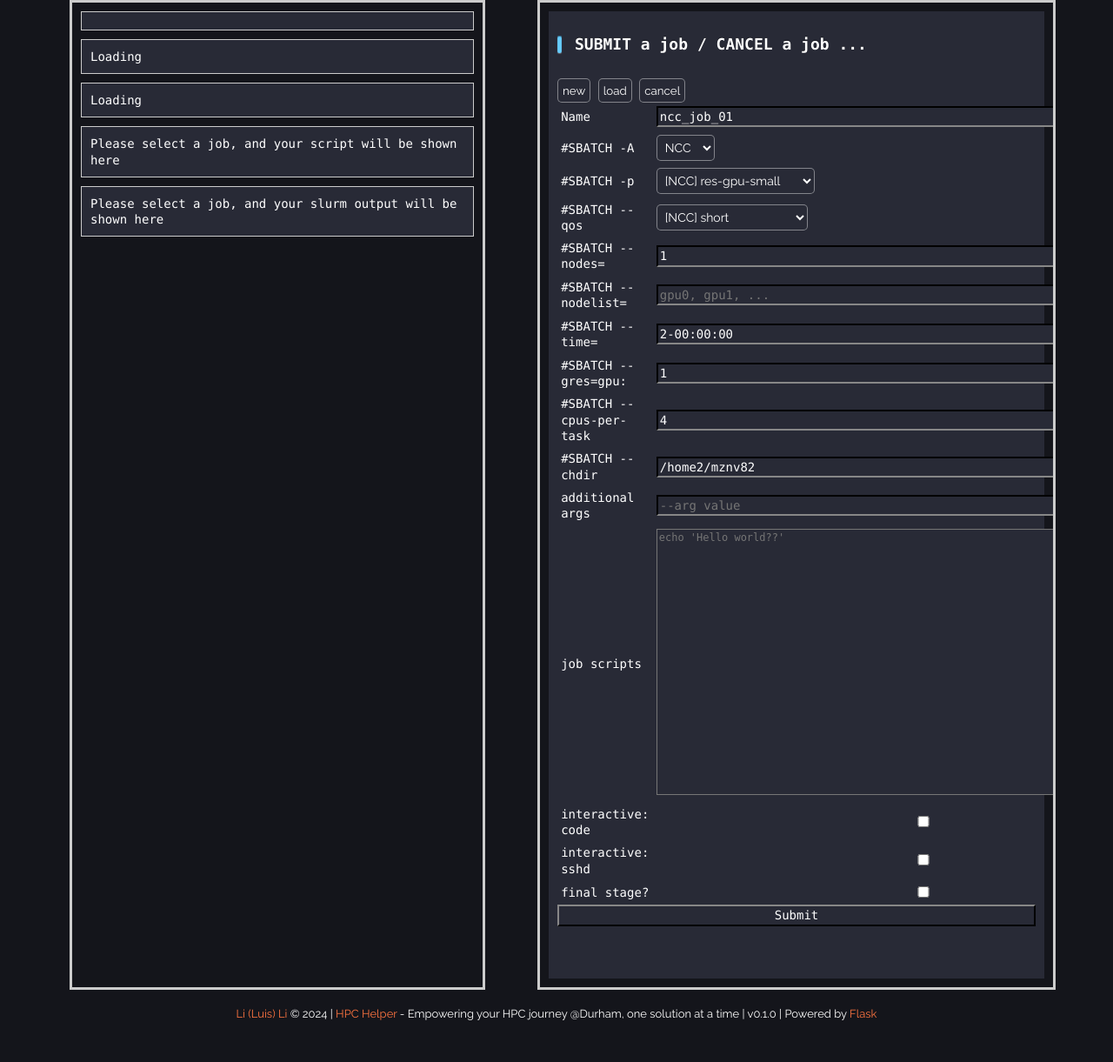
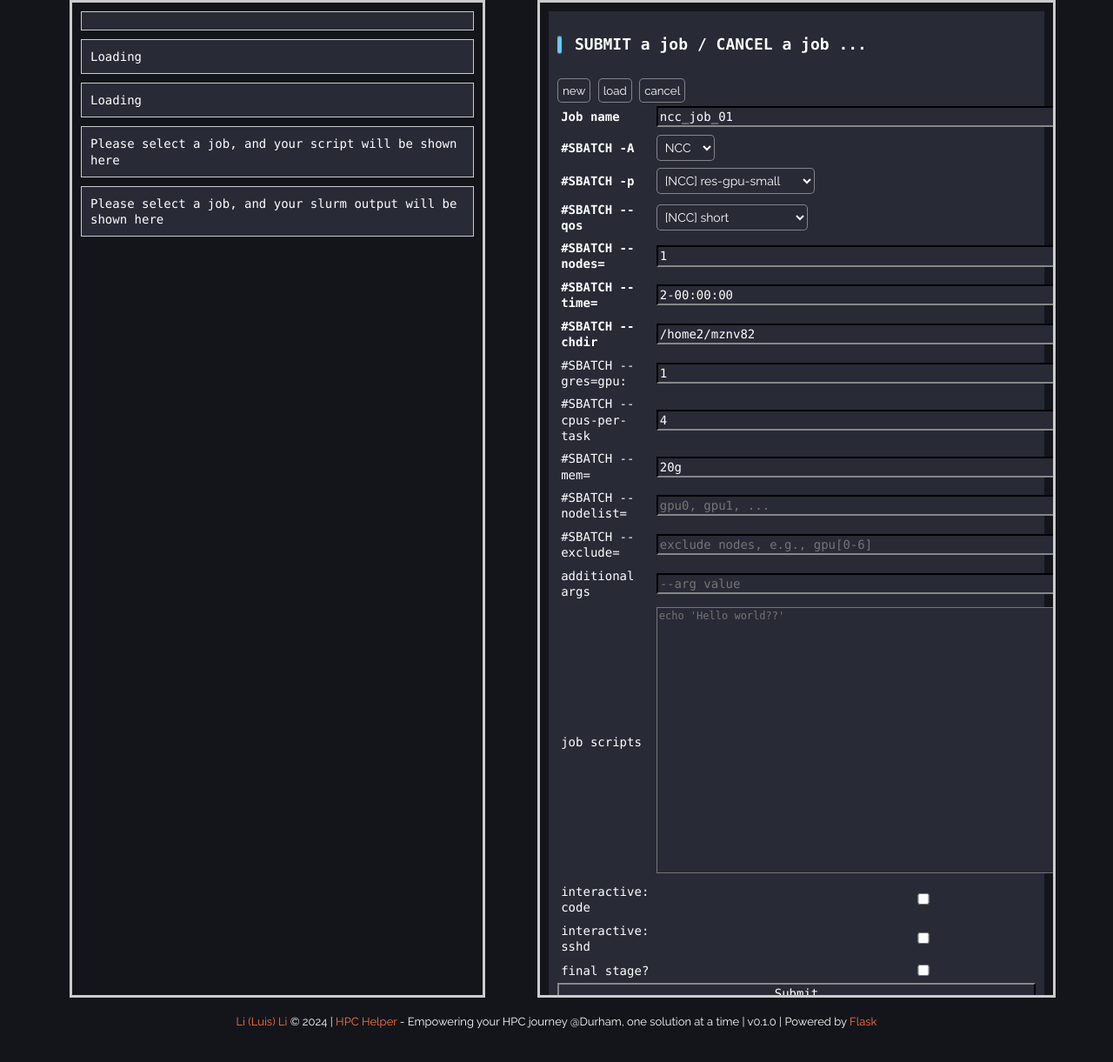
Before and after one commit to l1997i/slurm_hpc_helper, a Flask app: page /slurm/ in a window 1280 px wide, after a click on "new". Shown: the part 50-1271 px from the top of the page at 87% size. Run offline with Flask 3, Linux system fonts and the light colour scheme; a user stored in the database is signed in; some libraries are stand-ins or nearby versions.

Commit message:
feat: submit a job gui

```diff
--- a/src/slurm.py
+++ b/src/slurm.py
@@ -43,7 +43,7 @@
 def loadJsonJob():
     htmldata = json.load(open('config.json'))
     htmldata["is_load"] = True
-    json_path = request.form['load_json_path']
+    json_path = os.path.expanduser(request.form['load_json_path'])
     if os.path.exists(json_path) and json_path.endswith('.json'):
         last_submit_form = json.load(open(json_path))
         session['last_submit_form'] = last_submit_form
--- a/src/templates/slurm/slurm.html
+++ b/src/templates/slurm/slurm.html
@@ -215,20 +215,20 @@
                 <form action="/slurm/submit_job" method="post" id="job_form">
                     <table class="form_table">
                         <tr>
-                            <td><label for="name">Name</label></td>
+                            <td><label for="name"><strong>Job name</strong></label></td>
                             <td><input type="text" name="name" placeholder="name" value="{{ htmldata.defaults.name }}" required></td>
                         </tr>
                         <tr>
-                            <td><label for="#SBATCH -A">#SBATCH -A</label></td>
-                            <td><select name="#SBATCH -A " placeholder="account" value="{{ htmldata.defaults.account }}"  type="text" style="font-size:14px;">
+                            <td><label for="#SBATCH -A"><strong>#SBATCH -A</strong></label></td>
+                            <td><select name="#SBATCH -A " placeholder="account" value="{{ htmldata.defaults.account }}"  type="text" style="font-size:14px;" required>
                                 <option value="ncc_users">NCC</option>
                                 <option value="bddur07">Bede</option>
                                 </select>
                                 </td>
                         </tr>
                         <tr>
-                            <td><label for="#SBATCH -p">#SBATCH -p</label></td>
-                            <td><select name="#SBATCH -p " id="partition_input" type="text" onchange="OnPartitionChanged(this)" onload="OnPartitionChanged(this)" name="#SBATCH -p " style="font-size:14px;">
+                            <td><label for="#SBATCH -p"><strong>#SBATCH -p</strong></label></td>
+                            <td><select name="#SBATCH -p " id="partition_input" type="text" onchange="OnPartitionChanged(this)" onload="OnPartitionChanged(this)" name="#SBATCH -p " style="font-size:14px;" required>
                                 <option value="res-gpu-small">[NCC] res-gpu-small</option>
                                 <option value="res-gpu-large">[NCC] res-gpu-large</option>
                                 <option value="gpu-bigmem">[NCC] gpu-bigmem</option>
@@ -243,8 +243,8 @@
                               </select>
                         </tr>
                         <tr>
-                            <td><label for="#SBATCH --qos">#SBATCH --qos</label></td>
-                            <td><select name="#SBATCH --qos " id="qos_input" type="text" name="#SBATCH --qos " onchange="OnQoSChanged(this)" onload="OnQoSChanged(this)" style="font-size:14px;">
+                            <td><label for="#SBATCH --qos"><strong>#SBATCH --qos</strong></label></td>
+                            <td><select name="#SBATCH --qos " id="qos_input" type="text" name="#SBATCH --qos " onchange="OnQoSChanged(this)" onload="OnQoSChanged(this)" style="font-size:14px;" required>
                                 <option value="short">[NCC] short</option>
                                 <option value="long-high-prio">[NCC] long-high-prio</option>
                                 <option value="long-low-prio">[NCC] long-low-prio</option>
@@ -256,9 +256,29 @@
                               </select>
                         </tr>
                         <tr>
-                            <td><label for="#SBATCH --nodes=">#SBATCH --nodes=</label></td>
+                            <td><label for="#SBATCH --nodes="><strong>#SBATCH --nodes=</strong></label></td>
                             <td><input type="number" name="#SBATCH --nodes=" placeholder="1" value="1" required>
                             </td>
+                        </tr>
+                        <tr>
+                            <td><label for="#SBATCH --time="><strong>#SBATCH --time=</strong></label></td>
+                            <td><input id="time_input" type="text" name="#SBATCH --time=" placeholder="24:00:00" value="2-00:00:00" required></td>
+                        </tr>
+                        <tr>
+                            <td><label for="#SBATCH --chdir "><strong>#SBATCH --chdir </strong></label></td>
+                            <td><input type="text" name="#SBATCH --chdir " placeholder="working directory" value="{{ htmldata.defaults.home_folder }}" required></td>
+                        </tr>
+                        <tr>
+                            <td><label for="#SBATCH --gres=gpu:">#SBATCH --gres=gpu:</label></td>
+                            <td><input type="text" name="#SBATCH --gres=gpu:" placeholder="gpu number; leave empty if cpu only" value="1"></td>
+                        </tr>
+                        <tr>
+                            <td><label for="#SBATCH --cpus-per-task ">#SBATCH --cpus-per-task</label></td>
+                            <td><input type="number" name="#SBATCH --cpus-per-task " placeholder="cpu number" value="4" required></td>
+                        </tr>
+                        <tr>
+                            <td><label for="#SBATCH --mem=">#SBATCH --mem=</label></td>
+                            <td><input id="mem_input" type="text" name="#SBATCH --mem=" placeholder="CPU memory" value="20g"></td>
                         </tr>
                         <tr>
                             <td><label for="#SBATCH --nodelist=">#SBATCH --nodelist=</label></td>
@@ -266,20 +286,8 @@
                             </td>
                         </tr>
                         <tr>
-                            <td><label for="#SBATCH --time=">#SBATCH --time=</label></td>
-                            <td><input id="time_input" type="text" name="#SBATCH --time=" placeholder="24:00:00" value="2-00:00:00" required></td>
-                        </tr>
-                        <tr>
-                            <td><label for="#SBATCH --gres=gpu:">#SBATCH --gres=gpu:</label></td>
-                            <td><input type="number" name="#SBATCH --gres=gpu:" placeholder="gpu number; leave empty if cpu only" value="1"></td>
-                        </tr>
-                        <tr>
-                            <td><label for="#SBATCH --cpus-per-task ">#SBATCH --cpus-per-task</label></td>
-                            <td><input type="text" name="#SBATCH --cpus-per-task " placeholder="cpu number" value="4" required></td>
-                        </tr>
-                        <tr>
-                            <td><label for="#SBATCH --chdir ">#SBATCH --chdir </label></td>
-                            <td><input type="text" name="#SBATCH --chdir " placeholder="working directory" value="{{ htmldata.defaults.home_folder }}" required></td>
+                            <td><label for="#SBATCH --exclude=">#SBATCH --exclude=</label></td>
+                            <td><input id="exclude_input" type="text" name="#SBATCH --exclude=" placeholder="exclude nodes, e.g., gpu[0-6]" value=""></td>
                         </tr>
                         <tr>
                             <td><label for="additional args">additional args</label></td>
```
